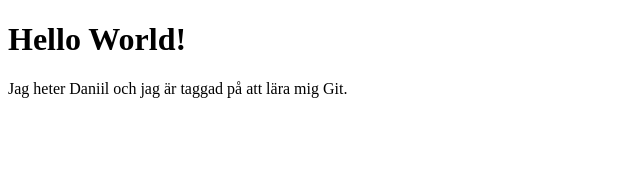
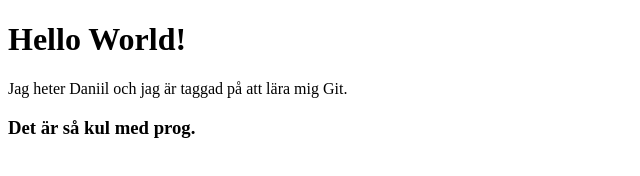
Before and after one commit to Daniil-Baykov/testyta-te24c, a plain HTML site: page index.html in a window 1280 px wide. Shown: the whole page, without its empty margins (0-640 px from the left). Drawn offline with Linux system fonts and the light colour scheme.

Commit message:
Updated index.html

```diff
--- a/index.html
+++ b/index.html
@@ -9,5 +9,6 @@
 <body>
     <h1>Hello World!</h1>
     <p>Jag heter Daniil och jag är taggad på att lära mig Git.</p>
+    <h3>Det är så kul med prog.</h3>
 </body>
 </html>
```
